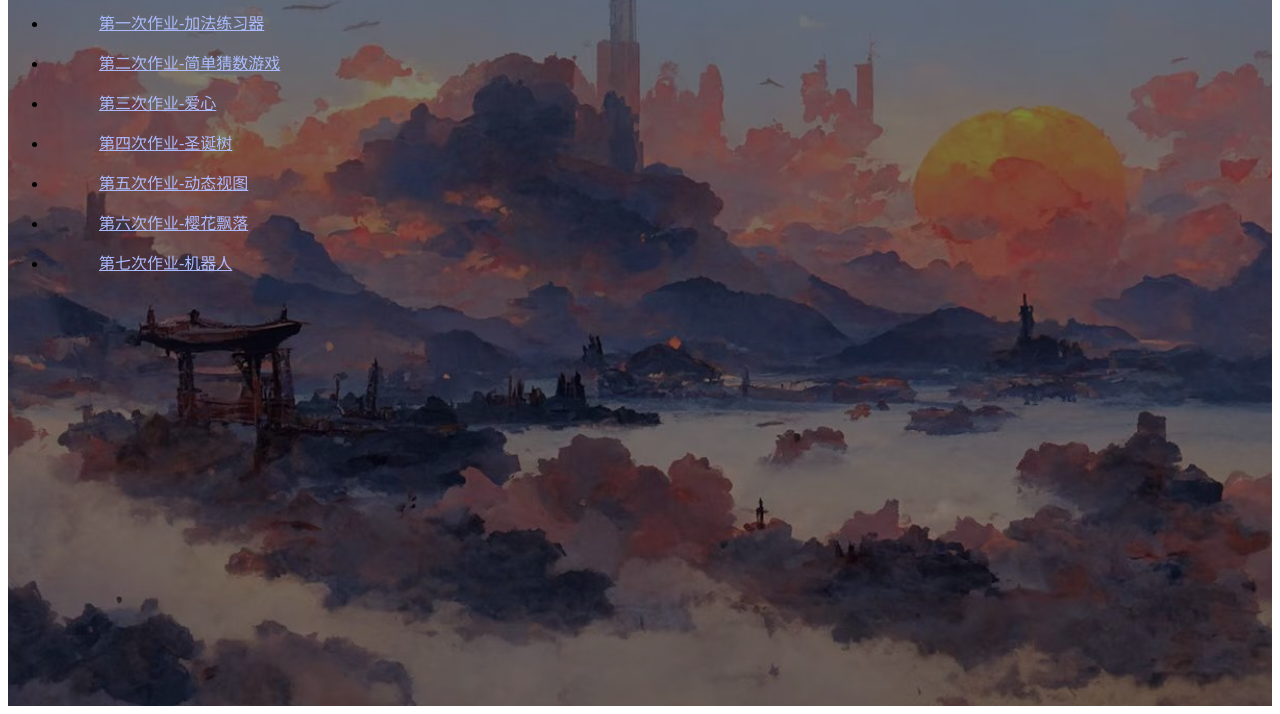
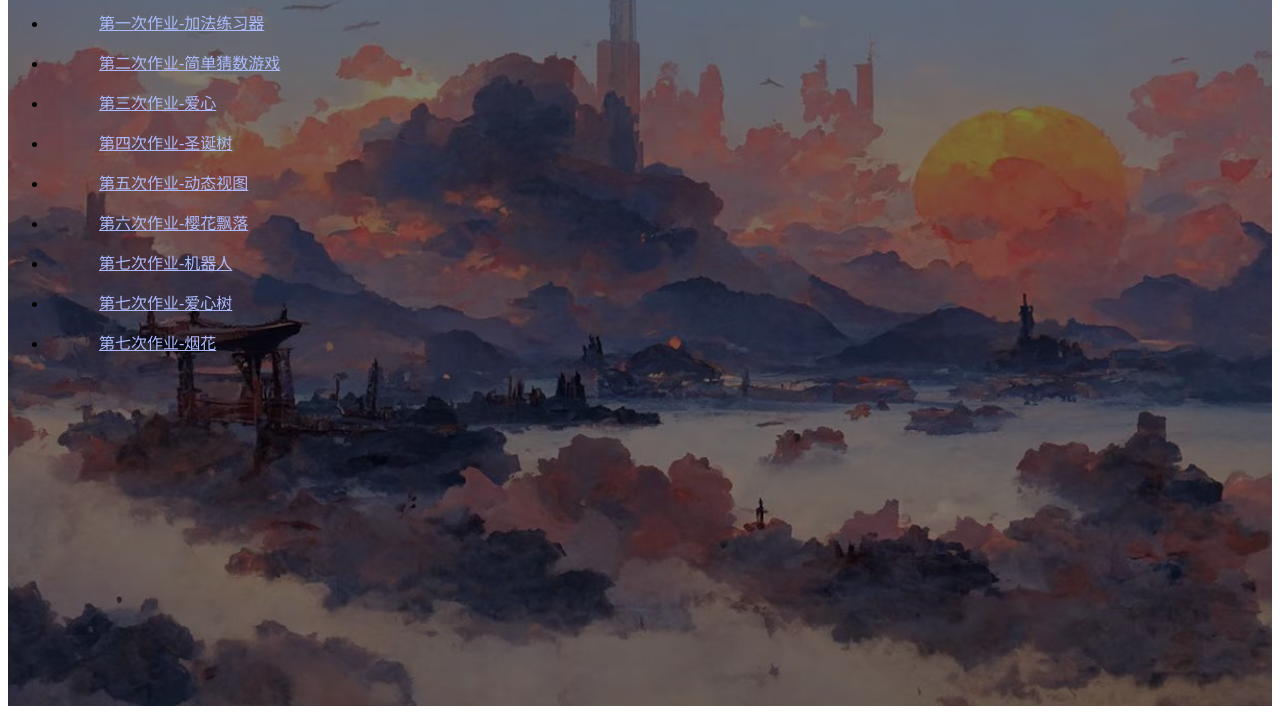
Before and after one commit to ZJJ3305209100/ZJJ3305209100.github.io, a plain HTML site: page 日常作业.html in a window 1280 px wide. Shown: the part 134-848 px from the top of the page. Drawn offline with Linux system fonts and the light colour scheme.

Commit message:
Update 日常作业.html

```diff
--- a/日常作业.html
+++ b/日常作业.html
@@ -44,6 +44,8 @@
 		<li><a href="期末测试.html" target="_blank">第五次作业-动态视图</a></li>
                 <li><a href="樱花飘落.html" target="_blank">第六次作业-樱花飘落</a></li>
 		    <li><a href="机器人.html" target="_blank">第七次作业-机器人</a></li>
+               <li><a href="爱心树.html" target="_blank">第七次作业-爱心树</a></li>
+		    <li><a href="烟花.html" target="_blank">第七次作业-烟花</a></li>
             </ul>
         </div>
  </header>
```
